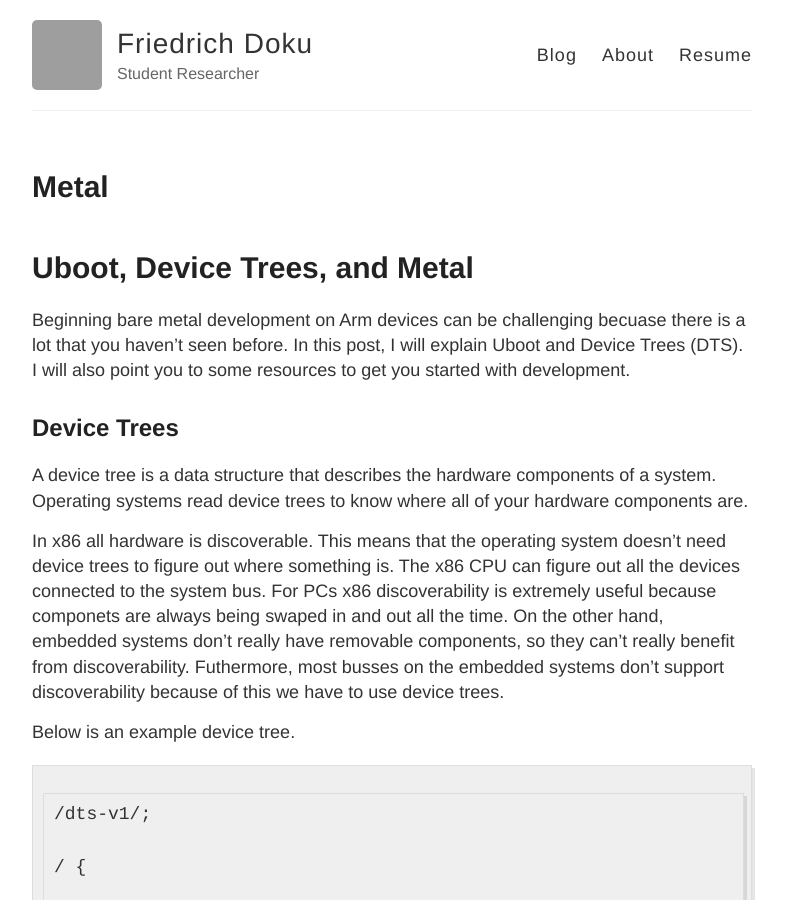
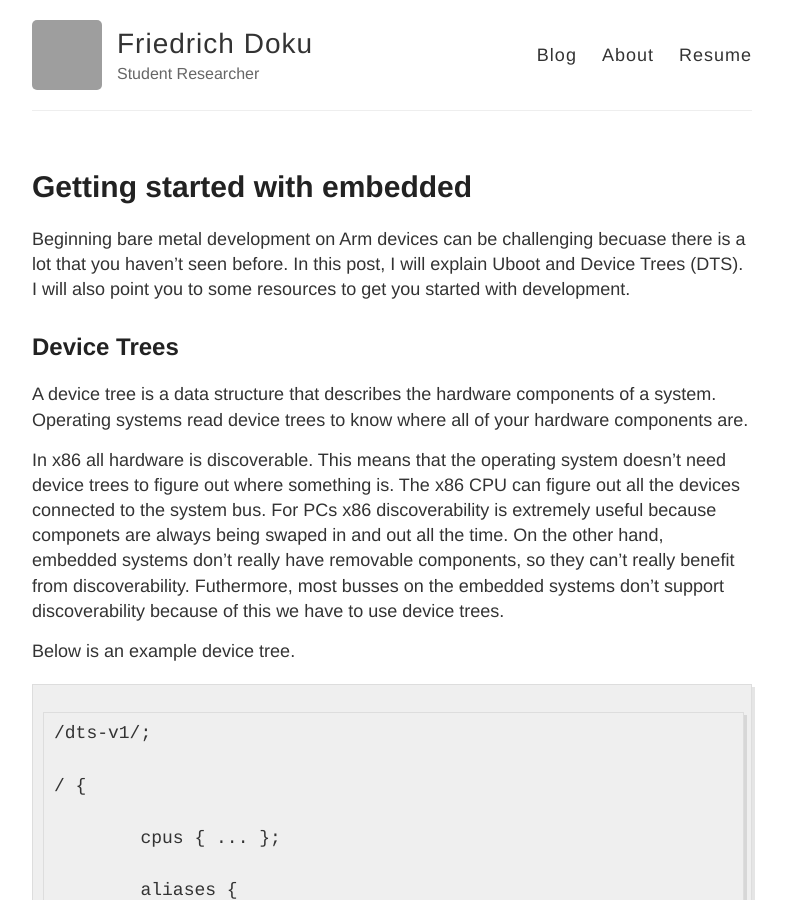
Before and after one commit to friedrich12/friedrich12.github.io, a Jekyll site: the page built from _posts/2021-5-22-Getting Started with Embedded.md, in a window 1280 px wide and 900 px high. Shown: the whole window, without its empty margins (248-1034 px from the left). Built offline with Jekyll 4.4.1, drawn with Linux system fonts in a browser that asks for light colours; our own code applies the rules of GitHub Pages for plain Markdown files; grey boxes are pictures that could not be loaded.

Commit message:
Renamed a post

```diff
--- a/_posts/2021-5-22-Metal.md
+++ b/_posts/2021-5-22-Getting Started with Embedded.md
@@ -1,7 +1,3 @@
-# Uboot, Device Trees, and Metal
-
-
-
 Beginning bare metal development on Arm devices can be challenging becuase there is a lot that you haven't seen before. In this post, I will explain Uboot and Device Trees (DTS). I will also point you to some resources to get you started with development.
 
 
```
